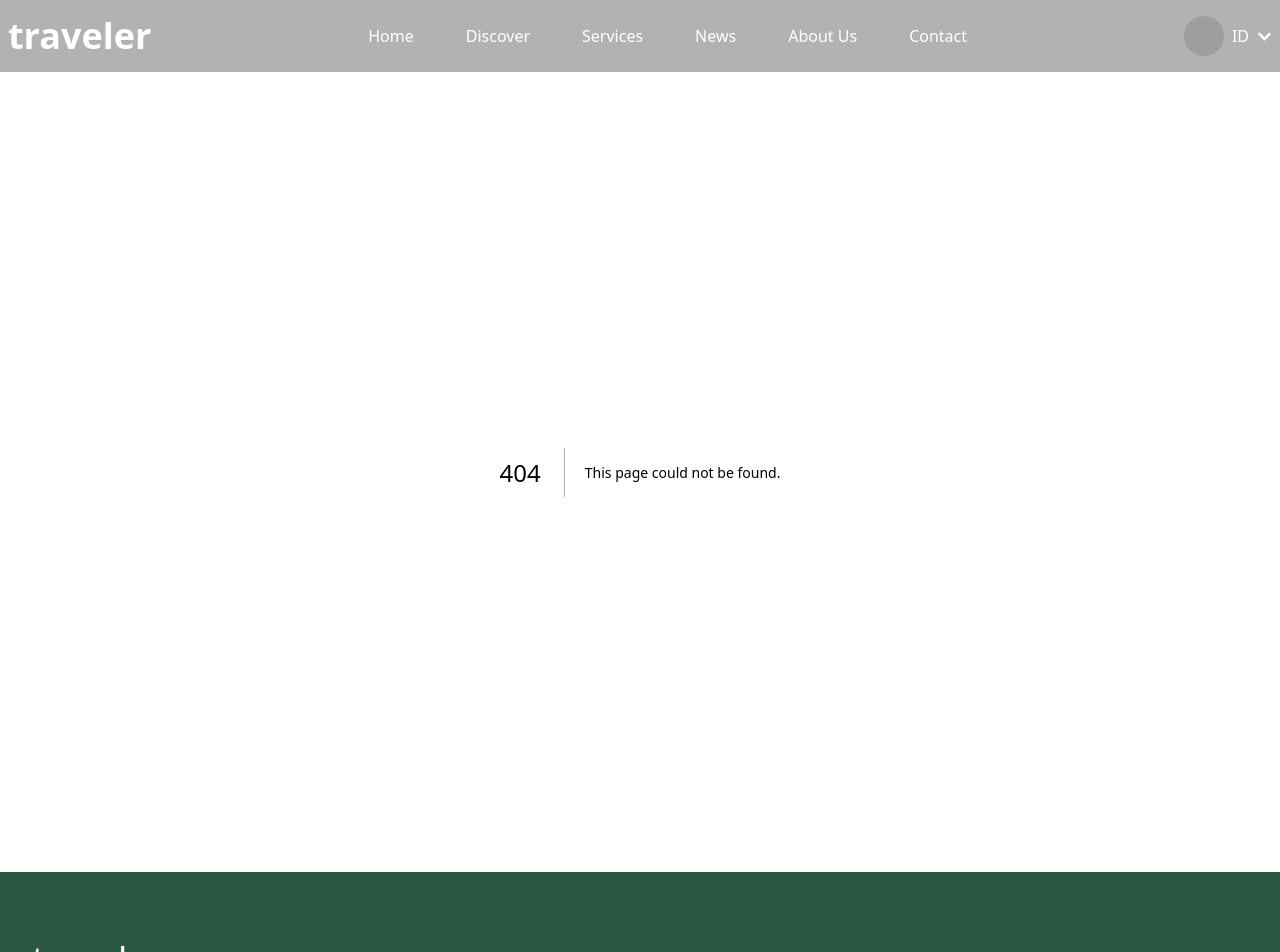
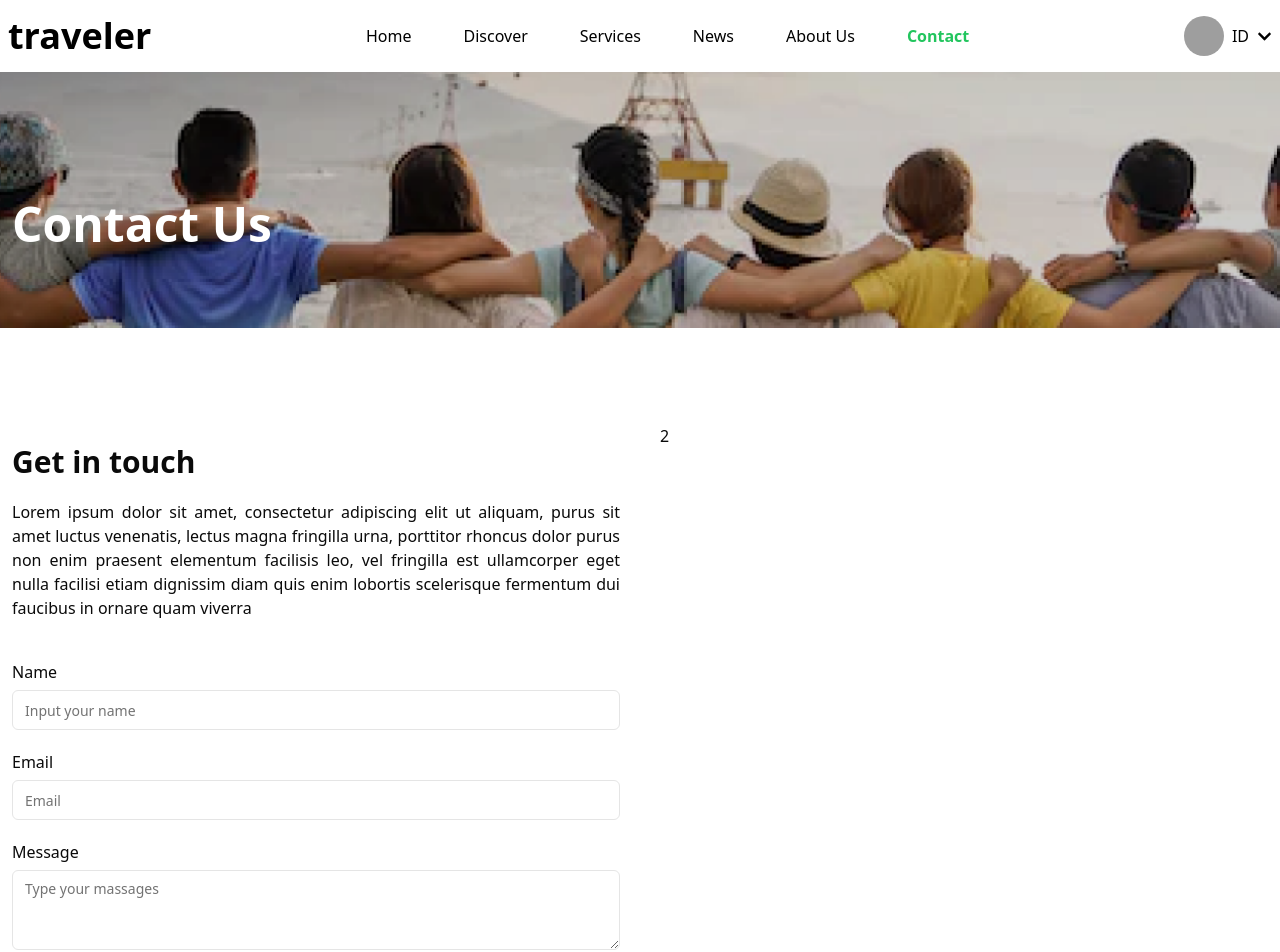
Before and after one commit to WDsagor/traveler-shadcn-typescript, a Next.js app: page /contact in a window 1280 px wide. Before the commit this address had no page. Shown: the top 952 px of the page. Built offline with nearby package versions, Linux system fonts and the light colour scheme; grey boxes are pictures that could not be loaded.

Commit message:
added contact page and navebar activ status

```diff
--- /dev/null
+++ b/app/contact/page.tsx
@@ -0,0 +1,43 @@
+import PageBaner from '@/components/share/PageBaner';
+import { Button } from '@/components/ui/button';
+import { Input } from '@/components/ui/input';
+import { Textarea } from '@/components/ui/textarea';
+import { pageTitle } from '@/lib/type';
+import { Label } from '@radix-ui/react-dropdown-menu';
+import React from 'react';
+const pageTitleInfo: pageTitle = {
+    pageTitle: "Contact Us", imgUrl: "/images/contact.png"
+}
+
+
+const componentName = () => {
+    return (
+        <section>
+            <PageBaner pageTitleInfo={pageTitleInfo} />
+           <div className='max-w-screen-2xl px-3 mx-auto py-24 grid grid-cols-1 lg:grid-cols-2 gap-10'>
+            <div>
+                <h1 className='font-bold py-5 text-3xl'>Get in touch</h1>
+                <p className='text-justify'>Lorem ipsum dolor sit amet, consectetur adipiscing elit ut aliquam, purus sit amet luctus venenatis, lectus magna fringilla urna, porttitor rhoncus dolor purus non enim praesent elementum facilisis leo, vel fringilla est ullamcorper eget nulla facilisi etiam dignissim diam quis enim lobortis scelerisque fermentum dui faucibus in ornare quam viverra</p>
+                <form className='mt-10' action="">
+                    <div className="grid w-full items-center gap-1.5">
+                        <Label >Name</Label>
+                        <Input type="text" id="email" placeholder="Input your name" />
+                    </div>
+                    <div className="grid w-full items-center gap-1.5 mt-5">
+                        <Label >Email</Label>
+                        <Input type="email" id="email" placeholder="Email" />
+                    </div>
+                    <div className="grid w-full items-center gap-1.5 mt-5">
+                        <Label >Message</Label>
+                        <Textarea  placeholder="Type your massages" />
+                    </div>
+                    <Button className='text-white font-semibold mt-5' type='submit'> Send</Button>
+                </form>
+            </div>
+            <div>2</div>
+           </div>
+        </section>
+    );
+};
+
+export default componentName;
--- a/components/navbar/Navbar.tsx
+++ b/components/navbar/Navbar.tsx
@@ -14,6 +14,7 @@ import {
     DropdownMenuTrigger,
 } from "@/components/ui/dropdown-menu"
 import { FaChevronDown } from "react-icons/fa";
+import { usePathname } from 'next/navigation';
 
 
 export const menuItems: { menuName: string, url: string }[] = [{
@@ -56,14 +57,16 @@ const components: { title: string; href: string; }[] = [
 ]
 
 const Navbar = () => {
+    const pathName= usePathname()
+    console.log(pathName)
     return (
-        <nav className=' sticky top-0 text-white bg-black bg-opacity-30'>
+        <nav className={` sticky top-0 ${pathName==='/'?"text-white bg-black bg-opacity-30":"text-black bg-white"}`}>
             <div className='max-w-screen-2xl mx-auto py-4 px-2 flex justify-between'>
 
                 <Link href={"/"} className='text-4xl font-semibold' >traveler</Link>
                 <div className=' flex gap-5 items-center'>
                     {menuItems.map(({ menuName, url }, index) =>
-                        <Link className='py-2 px-4 ' href={url} key={index}>{menuName}</Link>
+                        <Link className={`py-2 px-4 ${pathName=== url? "text-green-500 font-bold":"hover:text-green-500"}`} href={url} key={index}>{menuName}</Link>
                     )}
                 </div>
 
--- /dev/null
+++ b/components/ui/input.tsx
@@ -0,0 +1,25 @@
+import * as React from "react"
+
+import { cn } from "@/lib/utils"
+
+export interface InputProps
+  extends React.InputHTMLAttributes<HTMLInputElement> {}
+
+const Input = React.forwardRef<HTMLInputElement, InputProps>(
+  ({ className, type, ...props }, ref) => {
+    return (
+      <input
+        type={type}
+        className={cn(
+          "flex h-10 w-full rounded-md border border-input bg-background px-3 py-2 text-sm ring-offset-background file:border-0 file:bg-transparent file:text-sm file:font-medium file:text-foreground placeholder:text-muted-foreground focus-visible:outline-none focus-visible:ring-2 focus-visible:ring-ring focus-visible:ring-offset-2 disabled:cursor-not-allowed disabled:opacity-50",
+          className
+        )}
+        ref={ref}
+        {...props}
+      />
+    )
+  }
+)
+Input.displayName = "Input"
+
+export { Input }
--- /dev/null
+++ b/components/ui/textarea.tsx
@@ -0,0 +1,24 @@
+import * as React from "react"
+
+import { cn } from "@/lib/utils"
+
+export interface TextareaProps
+  extends React.TextareaHTMLAttributes<HTMLTextAreaElement> {}
+
+const Textarea = React.forwardRef<HTMLTextAreaElement, TextareaProps>(
+  ({ className, ...props }, ref) => {
+    return (
+      <textarea
+        className={cn(
+          "flex min-h-[80px] w-full rounded-md border border-input bg-background px-3 py-2 text-sm ring-offset-background placeholder:text-muted-foreground focus-visible:outline-none focus-visible:ring-2 focus-visible:ring-ring focus-visible:ring-offset-2 disabled:cursor-not-allowed disabled:opacity-50",
+          className
+        )}
+        ref={ref}
+        {...props}
+      />
+    )
+  }
+)
+Textarea.displayName = "Textarea"
+
+export { Textarea }
```
Also changed, not shown: public/images/contact.png (added).
